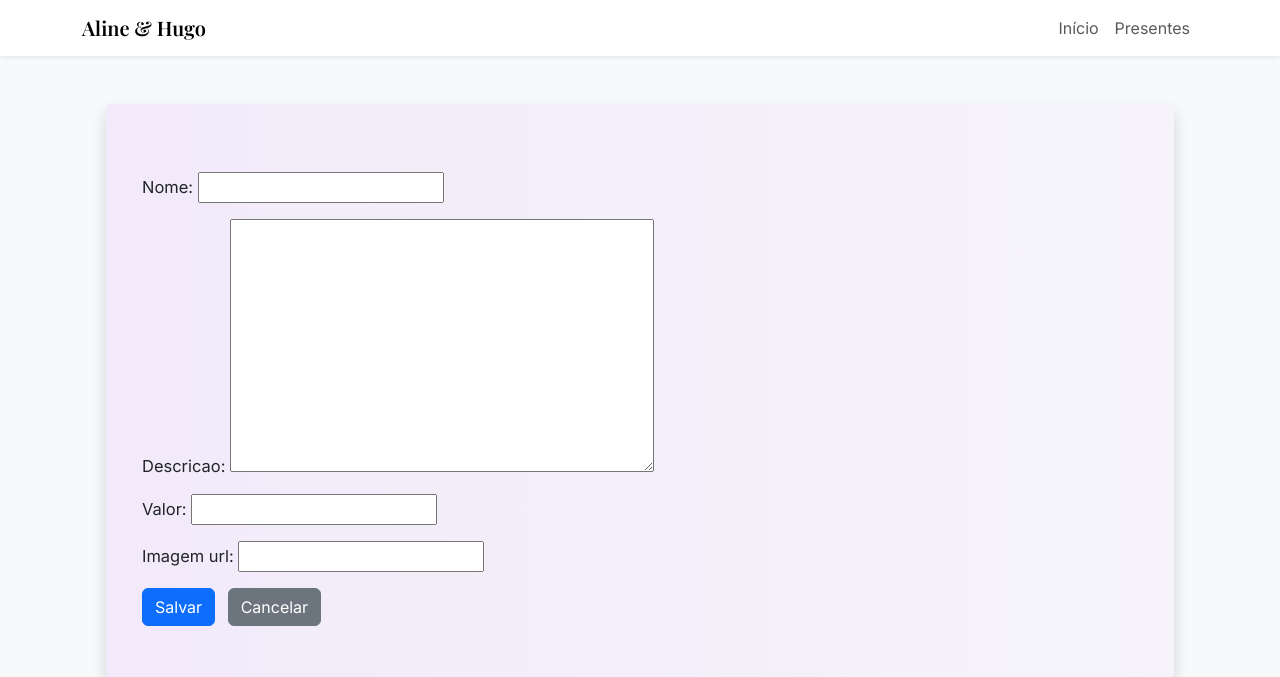
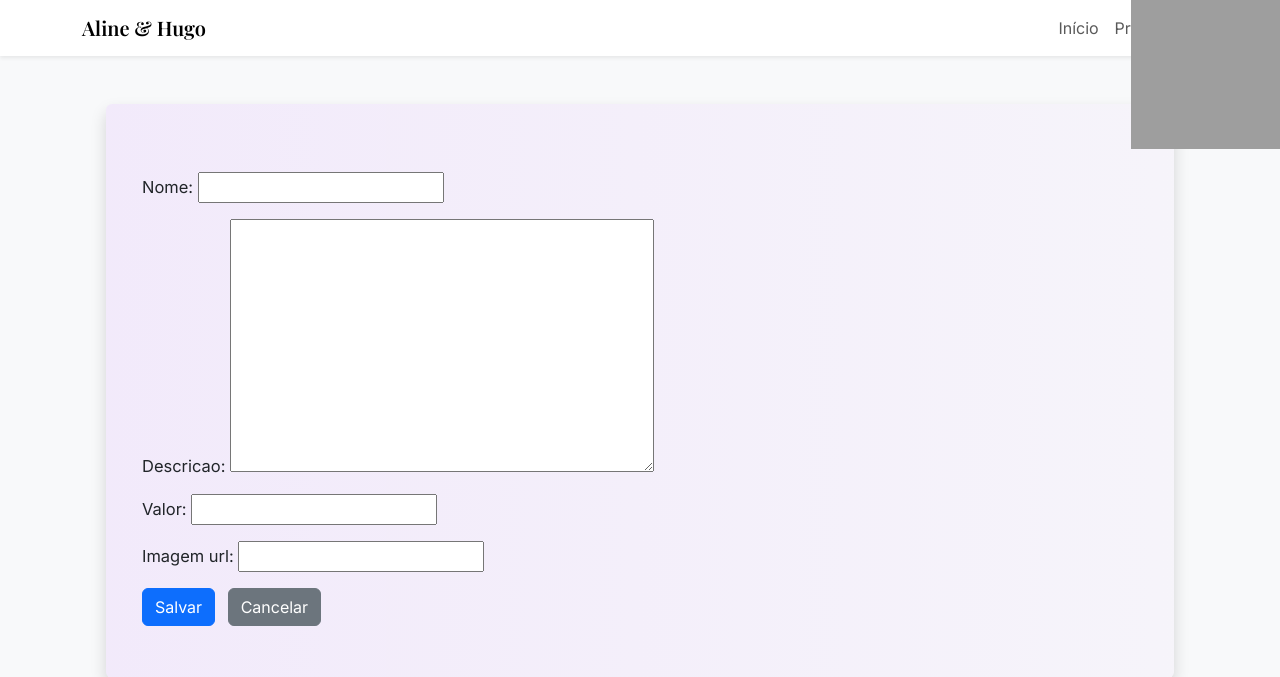
Before and after one commit to hugodavilat/cenourinhas, a Django app: template templates/admin/form.html in a window 1280 px wide. Shown: the top 677 px of the page. Run offline with Django 4.2, Linux system fonts and the light colour scheme; the template is opened without the code that fills it: values that come from a table or form of the project are taken from there, others are empty; grey boxes are pictures that could not be loaded.

Commit message:
Fork me on Github.

```diff
--- a/templates/base.html
+++ b/templates/base.html
@@ -48,6 +48,10 @@
     {% block head %}{% endblock %}
   </head>
   <body class="bg-light text-dark">
+    <!-- Fork me on GitHub Ribbon -->
+    <a href="https://github.com/hugodavilat/cenourinhas" target="_blank" style="position: absolute; top: 0; right: 0; z-index: 1031;">
+      <img width="149" height="149" src="https://github.blog/wp-content/uploads/2008/12/forkme_right_darkblue_121621.png?resize=149%2C149" alt="Fork me on GitHub" loading="lazy">
+    </a>
     <nav class="navbar navbar-expand-lg bg-white shadow-sm">
       <div class="container">
         <a class="navbar-brand display-font" href="/">Aline & Hugo</a>
```
